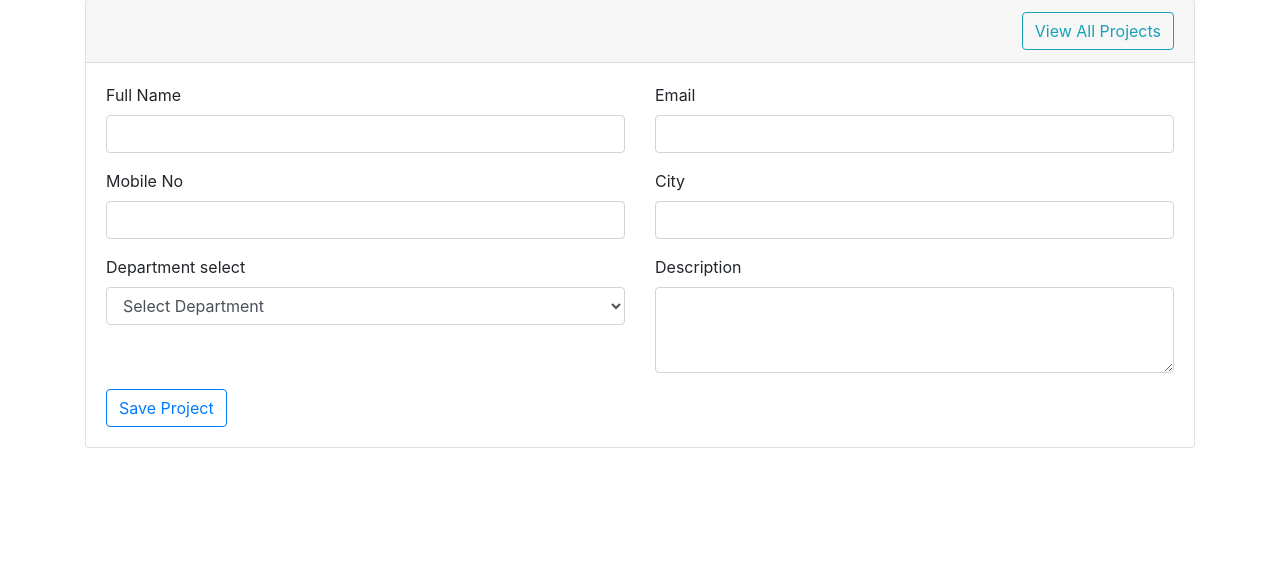
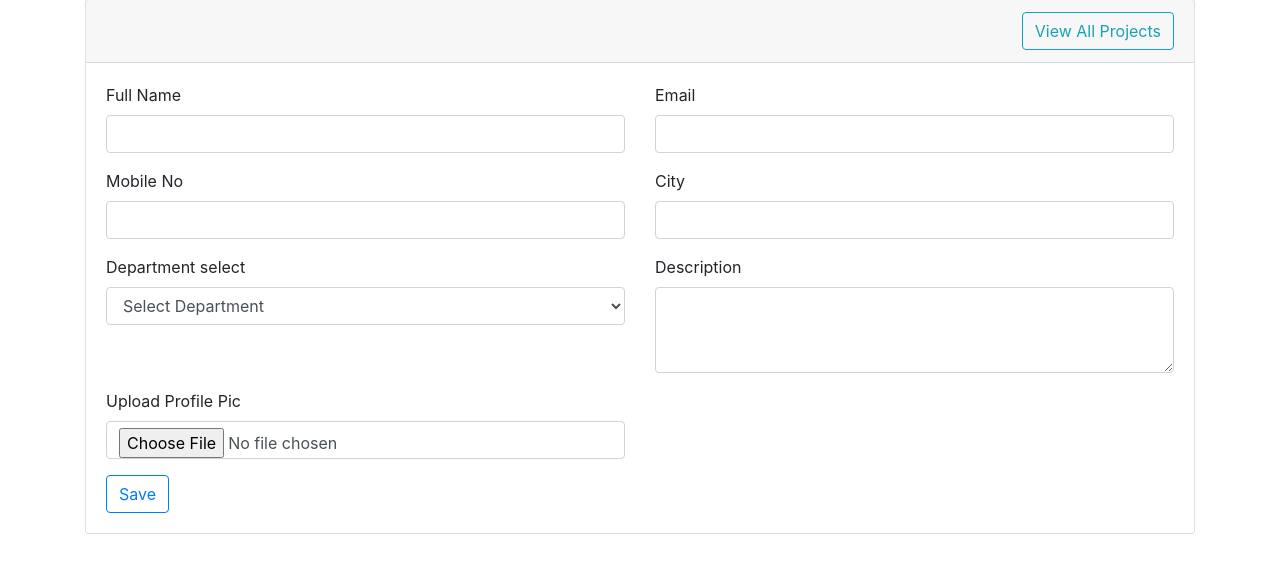
Before and after one commit to shrikantwaghare1988/php_crud, a CodeIgniter app: page /database/index.php/employee_crud/edit/1 in a window 1280 px wide. Shown: the part 103-676 px from the top of the page. Run offline with CodeIgniter, Linux system fonts and the light colour scheme; data that the repository does not hold is empty.

Commit message:
file upload updates

```diff
--- a/application/controllers/Employee_crud.php
+++ b/application/controllers/Employee_crud.php
@@ -40,7 +40,6 @@ class Employee_crud extends CI_Controller {
 		$this->form_validation->set_rules('mobile_no', 'Mobile Number ', 'required|regex_match[/^[0-9]{10}$/]');
 		$this->form_validation->set_rules('city', 'City', 'required');
 		$this->form_validation->set_rules('profile_pic', '', 'callback_file_check');
-		//$this->form_validation->set_rules('description', 'Description', 'required');
 
 		if (!$this->form_validation->run())
 		{
@@ -51,7 +50,7 @@ class Employee_crud extends CI_Controller {
 		{
 			$insert_id = $this->em->store($data);
 
-			//----upload profilr pic file----
+			//----upload profile pic file----
 
 			$file_name = $_FILES['profile_pic']['name'];
 			$file_tmp =$_FILES['profile_pic']['tmp_name'];
@@ -63,7 +62,6 @@ class Employee_crud extends CI_Controller {
 
 			if(move_uploaded_file($file_tmp,$upload_path))
 			{
-				//die("file uploaded");
 				$this->db->where('id', $insert_id);
     			$this->db->update('emp_crud', array('profile_pic' => $file_name_new));
 			}
@@ -77,7 +75,6 @@ class Employee_crud extends CI_Controller {
 	public function edit($id)
 	{
 		$data['emp'] = $this->em->get($id);
-		//pre($data['emp']);die;
 		$data['title'] = "Edit Employee";
 		$this->load->view('employee_crud/layout/header');
 	    $this->load->view('employee_crud/edit',$data);
@@ -93,6 +90,7 @@ class Employee_crud extends CI_Controller {
 		$this->form_validation->set_rules('email', 'Email', 'callback_check_duplicate_email['.$id.']');
 		$this->form_validation->set_rules('mobile_no', 'Mobile Number ', 'required|regex_match[/^[0-9]{10}$/]');
 		$this->form_validation->set_rules('city', 'City', 'required');
+		$this->form_validation->set_rules('profile_pic', '', 'callback_file_check');
 
 		if (!$this->form_validation->run())
 		{
@@ -103,6 +101,30 @@ class Employee_crud extends CI_Controller {
 		{
 			unset($data['id']);
 			$this->em->update($id,$data);
+
+			//----upload profile pic file----
+
+			if($_FILES['profile_pic']['name'] != "")
+			{
+				$this->em->delete_profile_pic($id); //-----delete old profile pic
+
+				$file_name = $_FILES['profile_pic']['name'];
+				$file_tmp =$_FILES['profile_pic']['tmp_name'];
+				$ext_array = explode('.',$_FILES['profile_pic']['name']);
+				$file_ext=strtolower($ext_array[1]);
+
+				$file_name_new = "pic_".rand(11111,99999).".".$file_ext;
+				$upload_path = "upload/emp_crud/".$file_name_new;
+
+				if(move_uploaded_file($file_tmp,$upload_path))
+				{
+					$this->db->where('id', $id);
+					$this->db->update('emp_crud', array('profile_pic' => $file_name_new));
+				}
+			}
+
+			//----end of file upload code----
+
 			$this->session->set_flashdata('success', "Updated Successfully!");
 			redirect(base_url('employee_crud'));
 		}
@@ -110,7 +132,6 @@ class Employee_crud extends CI_Controller {
 	public function show($id)
 	{
 		$data['emp'] = $this->em->get($id);
-		//pre($data['emp']);die;
 		$data['title'] = "Show Employee";
 		$this->load->view('employee_crud/layout/header');
 	    $this->load->view('employee_crud/show',$data);
@@ -118,16 +139,7 @@ class Employee_crud extends CI_Controller {
 	}
 	public function delete($id)
 	{
-		//---delete profile pic----
-
-		$emp_data = $this->em->get($id);
-		$profile_pic = $emp_data['profile_pic'];
-		if($profile_pic!="")
-		{
-			unlink("upload/emp_crud/".$profile_pic);
-		}
-
-		//----delete record from table---
+		$this->em->delete_profile_pic($id);
 
 		$item = $this->em->delete($id);
 		$this->session->set_flashdata('success', "Deleted Successfully!");
@@ -135,13 +147,8 @@ class Employee_crud extends CI_Controller {
 	}
 	public function file_check($str)
 	{
-		//pre($_FILES["profile_pic"]);die;
-		if ($_FILES["profile_pic"]['name'] == "")
+		if ($_FILES["profile_pic"]['name'] != "")
 		{
-			$this->form_validation->set_message('file_check', 'Plz upload profile pic.');
-			return false;
-		}
-
 			$file_name = $_FILES['profile_pic']['name'];
 			$file_size =$_FILES['profile_pic']['size'];
 			$file_tmp =$_FILES['profile_pic']['tmp_name'];
@@ -165,6 +172,15 @@ class Employee_crud extends CI_Controller {
 				return false;
 			}
 		}
+		else
+		{
+			//$this->form_validation->set_message('file_check', 'Plz upload profile pic.');
+			//return false;
+
+		}
+
+
+	}
 	public function check_duplicate_email($email, $id)
 	{
 		$this->form_validation->set_message('check_duplicate_email', 'Email id already exist');
--- a/application/models/Employee_crud_model.php
+++ b/application/models/Employee_crud_model.php
@@ -35,4 +35,13 @@ class Employee_crud_model extends CI_Model
         $result = $this->db->delete('emp_crud',['id' => $id]);
         return $result;
     }
+    public function delete_profile_pic($id)
+    {
+        $emp_data = $this->em->get($id);
+		$profile_pic = $emp_data['profile_pic'];
+		if($profile_pic!="")
+		{
+			unlink("upload/emp_crud/".$profile_pic);
+		}
+    }
 }
--- a/application/views/employee_crud/create.php
+++ b/application/views/employee_crud/create.php
@@ -64,10 +64,11 @@
             </div>
         </div>
 
+        <button type="submit" class="btn btn-primary">Save</button>
 
-
-            <button type="submit" class="btn btn-outline-primary">Save</button>
         </form>
 
     </div>
+
+
 </div>
--- a/application/views/employee_crud/edit.php
+++ b/application/views/employee_crud/edit.php
@@ -12,7 +12,7 @@
             </div>
         <?php } ?>
 
-        <form action="<?php echo base_url('employee_crud/update');?>" method="POST">
+        <form action="<?php echo base_url('employee_crud/update');?>" method="POST" enctype="multipart/form-data">
             <input type="hidden" name="id" value="<?php echo $emp['id']?>">
 
             <div class="row pb-3">
@@ -57,8 +57,17 @@
             </div>
         </div>
 
+        <div class="row pb-3">
+            <div class="col">
+            <label for="name">Upload Profile Pic</label>
+            <input type="file" class="form-control" id="profile_pic" name="profile_pic">
+            </div>
+            <div class="col">
+            </div>
+        </div>
 
-            <button type="submit" class="btn btn-outline-primary">Save Project</button>
+
+            <button type="submit" class="btn btn-outline-primary">Save</button>
         </form>
 
     </div>
```
Lines whose indentation alone changed are shown as unchanged.
